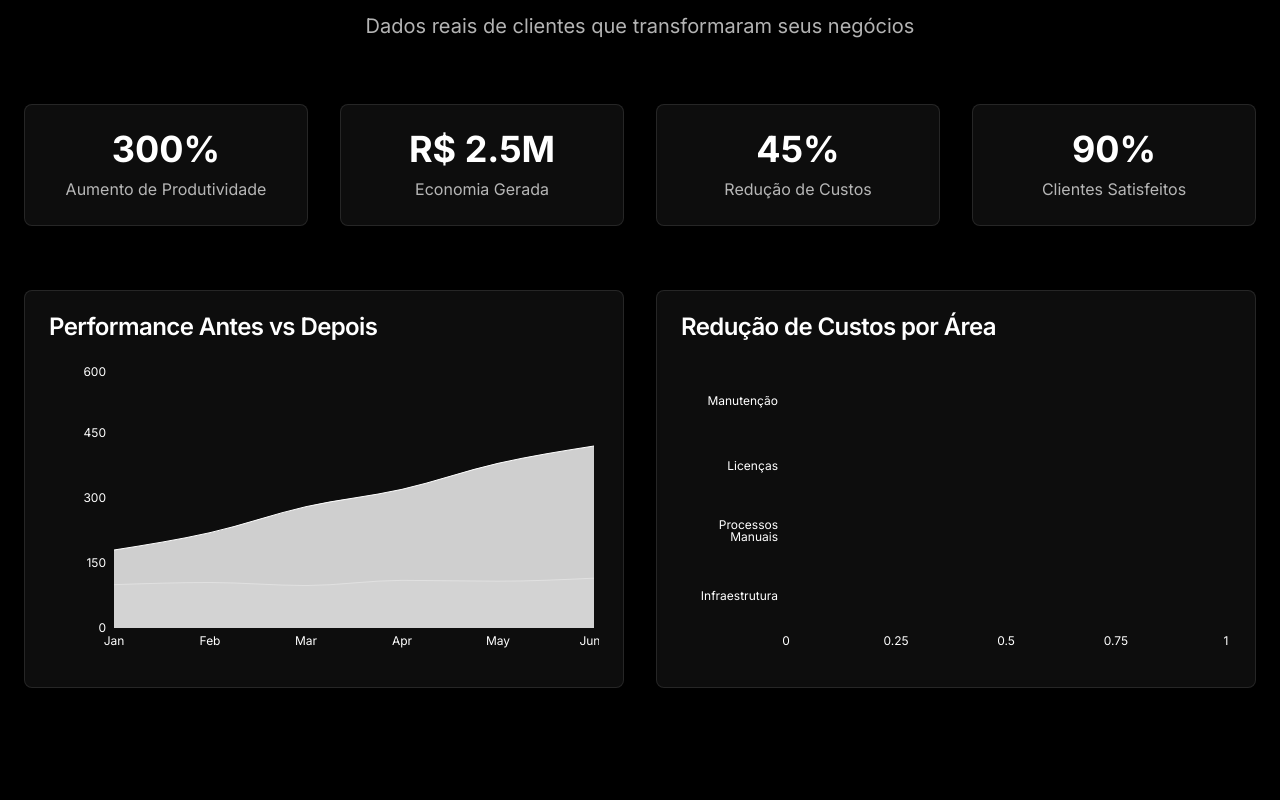
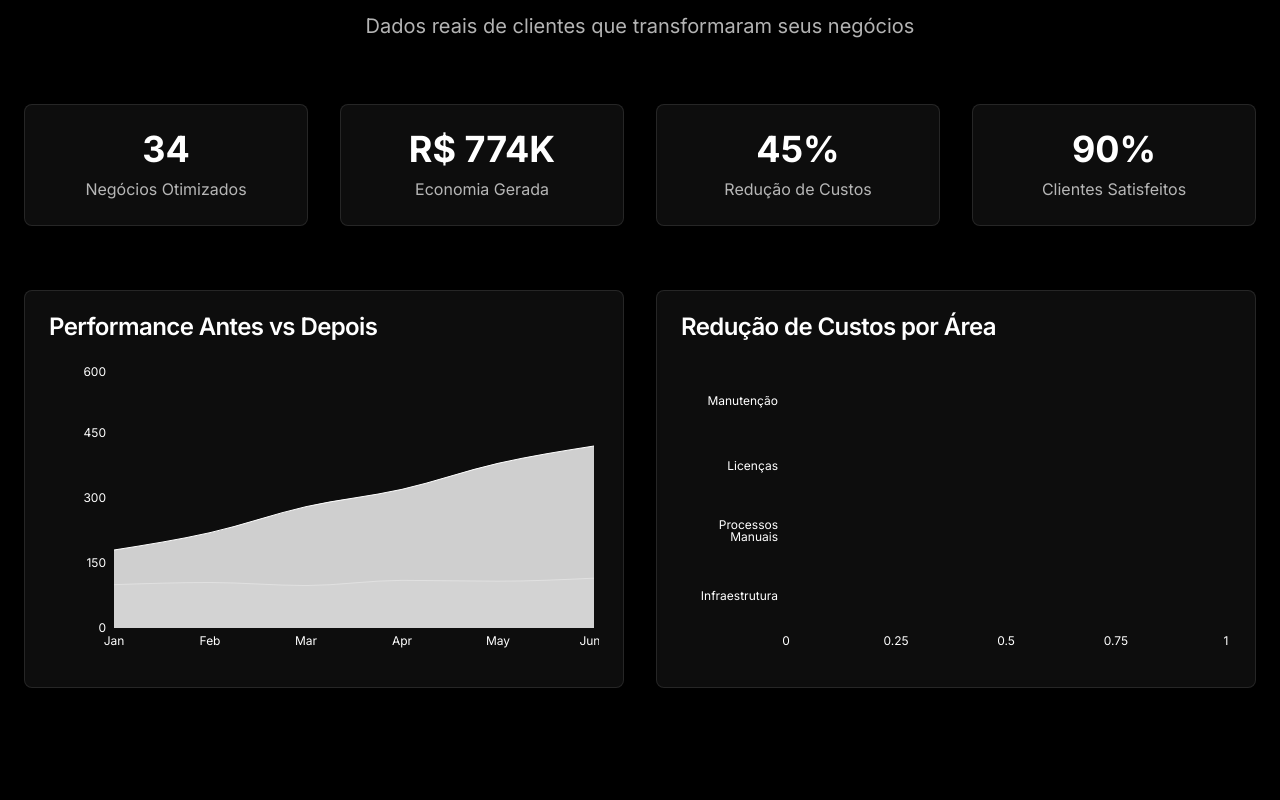
Before and after one commit to correiafm91/Outlier-TI, a React (Vite) app: page / in a window 1280 px wide. Shown: the part 1920-2720 px from the top of the page. Built offline with nearby package versions, Linux system fonts and the light colour scheme.

Commit message:
feat: Update content and remove button
- Added "34 negócios otimizados" to the results section.
- Updated the "Economia Gerada" value.
- Modified FAQ content regarding investment and the initial consultation.
- Removed the button from the footer.

```diff
--- a/src/components/FAQ.tsx
+++ b/src/components/FAQ.tsx
@@ -24,12 +24,12 @@ const faqs = [
     answer: "Sim, oferecemos suporte contínuo e treinamento para sua equipe. Também fazemos revisões trimestrais para identificar novas oportunidades de otimização e crescimento.",
   },
   {
-    question: "Como funciona a consultoria inicial gratuita?",
-    answer: "É uma análise completa de 60-90 minutos onde mapeamos seus principais desafios, identificamos oportunidades de melhoria e criamos um plano de ação personalizado. Sem compromisso, sem pegadinhas.",
+    question: "Como funciona o diagnóstico inicial gratuito?",
+    answer: "É uma análise completa de 24 horas onde analisamos seu negócio e mapeamos seus principais desafios, identificamos oportunidades de melhoria e criamos um plano de ação personalizado. Sem compromisso, sem pegadinhas.",
   },
   {
     question: "Qual o investimento necessário?",
-    answer: "O investimento varia conforme o escopo do projeto, mas nossa média de ROI é de 400% no primeiro ano. Oferecemos opções flexíveis de pagamento e modelos de resultado compartilhado.",
+    answer: "O investimento varia conforme o escopo do projeto. Oferecemos opções flexíveis de pagamento e modelos de resultado compartilhado baseados nos resultados alcançados.",
   },
 ];
 
--- a/src/components/Results.tsx
+++ b/src/components/Results.tsx
@@ -35,14 +35,14 @@ const Results = () => {
         <div className="grid grid-cols-1 lg:grid-cols-4 gap-8 mb-16">
           <Card className="bg-white/5 border-white/10 text-center">
             <CardContent className="pt-6">
-              <div className="text-4xl font-bold text-white mb-2">300%</div>
-              <div className="text-white/70">Aumento de Produtividade</div>
+              <div className="text-4xl font-bold text-white mb-2">34</div>
+              <div className="text-white/70">Negócios Otimizados</div>
             </CardContent>
           </Card>
 
           <Card className="bg-white/5 border-white/10 text-center">
             <CardContent className="pt-6">
-              <div className="text-4xl font-bold text-white mb-2">R$ 2.5M</div>
+              <div className="text-4xl font-bold text-white mb-2">R$ 774K</div>
               <div className="text-white/70">Economia Gerada</div>
             </CardContent>
           </Card>
```
